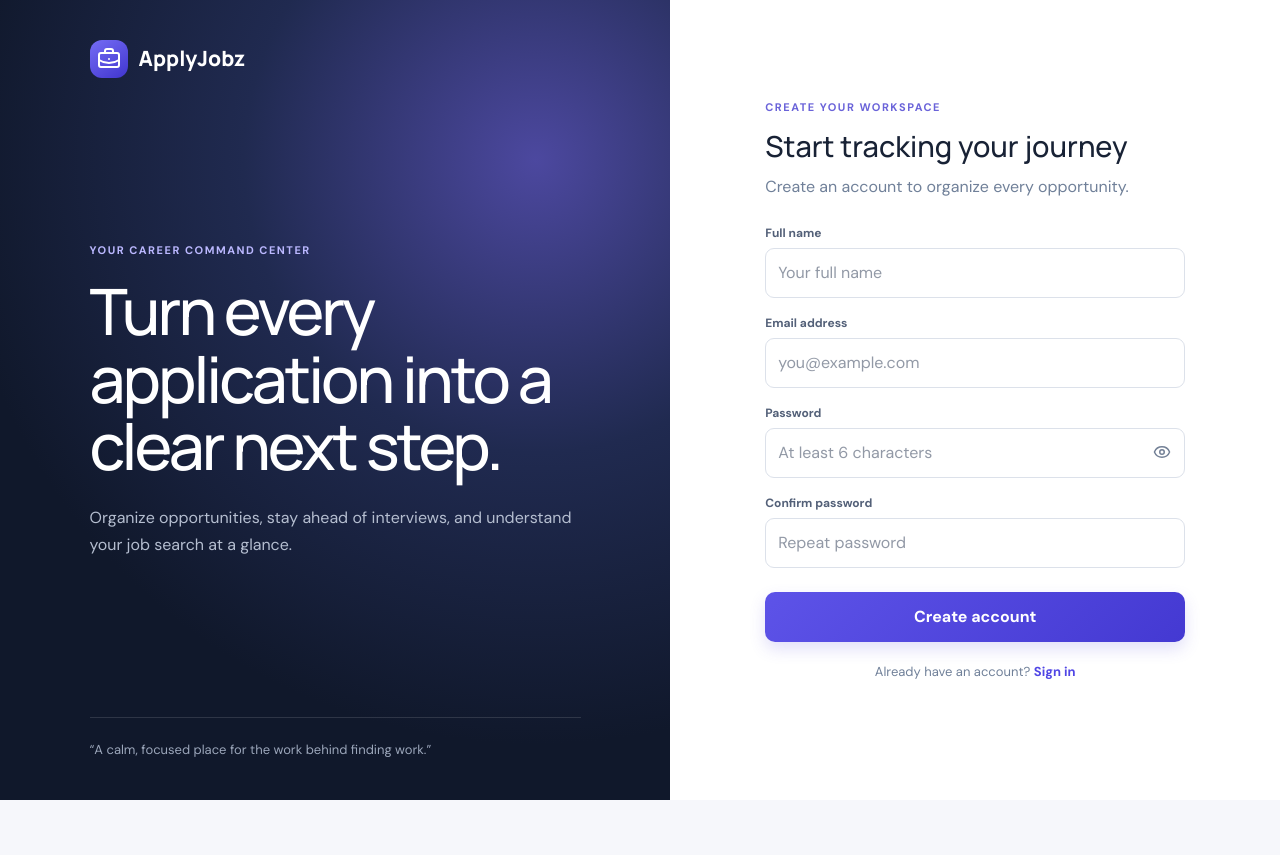
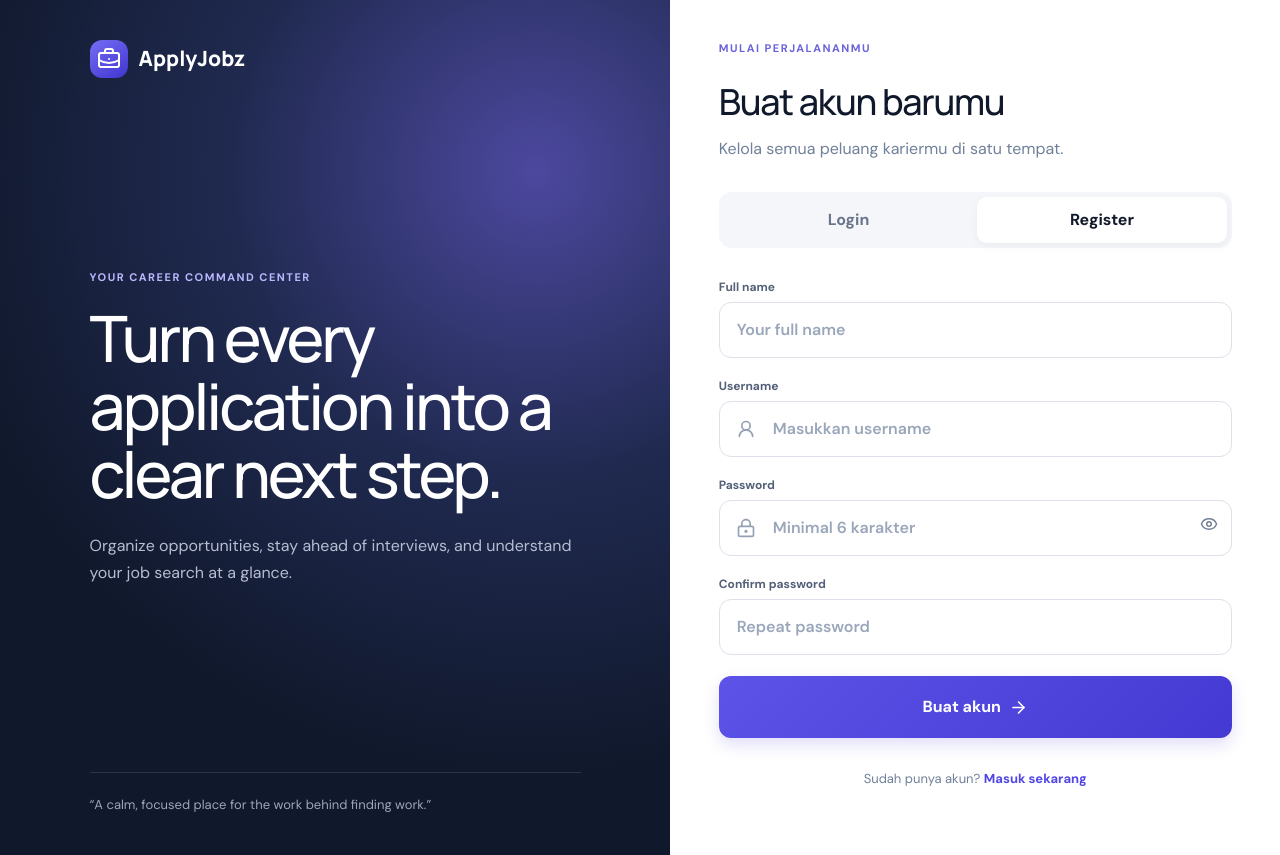
Before and after one commit to PutraSaputraa/ApplyJobs, a React (Vite) app in the folder ApplyJobs/: page /register in a window 1280 px wide. Before the commit the page ends 800 px from the top, so only its background shows below. Built offline with nearby package versions, Linux system fonts and the light colour scheme; no server answers.

Commit message:
Enhance authentication UI with improved layout, styling, and localization

```diff
--- a/ApplyJobs/src/index.css
+++ b/ApplyJobs/src/index.css
@@ -1566,28 +1566,84 @@ td small {
   padding: 35px;
 }
 .auth-form {
-  width: min(420px, 100%);
+  width: min(513px, 100%);
 }
 .auth-form h2 {
-  font-size: 29px;
-  margin: 7px 0;
+  color: #10182b;
+  font-size: 36px;
+  letter-spacing: -1.25px;
+  margin: 16px 0 8px;
 }
 .auth-form > p {
   color: var(--muted);
-  margin-bottom: 25px;
+  font-size: 16px;
+  margin-bottom: 31px;
+}
+.auth-tabs {
+  display: grid;
+  grid-template-columns: 1fr 1fr;
+  gap: 4px;
+  padding: 5px;
+  margin-bottom: 30px;
+  border-radius: 13px;
+  background: #f5f6f9;
+}
+.auth-tabs a {
+  min-height: 46px;
+  border-radius: 10px;
+  display: grid;
+  place-items: center;
+  color: #69768b;
+  font-weight: 700;
+}
+.auth-tabs a.active {
+  color: #11192b;
+  background: #fff;
+  box-shadow: 0 3px 10px #17213a0d;
 }
 .auth-form label {
-  margin: 16px 0;
+  margin: 19px 0;
 }
 .auth-form input {
-  padding: 12px;
+  min-height: 56px;
+  padding: 15px 17px;
   width: 100%;
+  border-radius: 12px;
+  font-weight: 600;
+}
+.auth-form input::placeholder {
+  color: #9aa6ba;
+}
+.auth-input {
+  position: relative;
+}
+.auth-input > svg {
+  position: absolute;
+  z-index: 1;
+  left: 17px;
+  top: 18px;
+  width: 20px;
+  height: 20px;
+  color: #94a0b4;
+}
+.auth-input input {
+  padding-left: 53px;
 }
 .password {
   position: relative;
 }
 .password input {
   padding-right: 48px;
+  padding-left: 53px;
+}
+.password .password-leading-icon {
+  position: absolute;
+  z-index: 1;
+  left: 17px;
+  top: 18px;
+  width: 20px;
+  height: 20px;
+  color: #94a0b4;
 }
 .password button {
   position: absolute;
@@ -1603,13 +1659,55 @@ td small {
 }
 .auth-submit {
   width: 100%;
-  margin-top: 8px;
-  padding: 13px;
+  min-height: 62px;
+  margin-top: 2px;
+  padding: 15px;
+  border-radius: 12px;
+  font-size: 16px;
+}
+.auth-submit svg {
+  width: 19px;
+  height: 19px;
+}
+.auth-divider {
+  height: 1px;
+  margin: 29px 0 27px;
+  background: #dfe4ec;
+  display: flex;
+  justify-content: center;
+}
+.auth-divider span {
+  padding: 0 13px;
+  color: #98a3b5;
+  background: #fff;
+  font-size: 12px;
+  transform: translateY(-8px);
+}
+.auth-demo {
+  width: 100%;
+  min-height: 54px;
+  border: 1px solid #d8deea;
+  border-radius: 12px;
+  color: #10182b;
+  background: #fff;
+  font-weight: 700;
+  cursor: pointer;
+}
+.auth-demo:hover {
+  border-color: #aaa4ef;
+  background: #fafaff;
+}
+.auth-demo-hint {
+  display: block;
+  margin-top: 11px;
+  color: #a2adbe;
+  text-align: center;
+  font-size: 11px;
 }
 .switch {
   text-align: center;
   font-size: 13px !important;
-  margin-top: 20px !important;
+  margin-top: 31px !important;
 }
 .switch a {
   color: var(--primary);
@@ -1873,7 +1971,7 @@ td small {
     padding: 25px 20px;
   }
   .auth-form h2 {
-    font-size: 25px;
+    font-size: 30px;
   }
 }
 @media (max-width: 430px) {
--- a/ApplyJobs/src/pages/AuthPages.jsx
+++ b/ApplyJobs/src/pages/AuthPages.jsx
@@ -1,5 +1,12 @@
 import { useState } from "react";
-import { BriefcaseBusiness, Eye, EyeOff } from "lucide-react";
+import {
+  ArrowRight,
+  BriefcaseBusiness,
+  Eye,
+  EyeOff,
+  LockKeyhole,
+  UserRound,
+} from "lucide-react";
 import { Link, useNavigate } from "react-router-dom";
 import { login, register } from "../services/authService";
 import { ErrorMessage } from "../components/common/UI";
@@ -65,18 +72,26 @@ function AuthPage({ mode }) {
       <section className="auth-form-wrap">
         <form className="auth-form" onSubmit={submit}>
           <span className="eyebrow">
-            {isRegister ? "Create your workspace" : "Welcome back"}
+            {isRegister ? "Mulai perjalananmu" : "Selamat datang kembali"}
           </span>
           <h2>
             {isRegister
-              ? "Start tracking your journey"
-              : "Sign in to ApplyJobz"}
+              ? "Buat akun barumu"
+              : "Masuk ke akunmu"}
           </h2>
           <p>
             {isRegister
-              ? "Create an account to organize every opportunity."
-              : "Pick up where you left off."}
+              ? "Kelola semua peluang kariermu di satu tempat."
+              : "Lanjutkan progres dan aktivitasmu hari ini."}
           </p>
+          <div className="auth-tabs" aria-label="Pilih metode autentikasi">
+            <Link className={!isRegister ? "active" : ""} to="/login">
+              Login
+            </Link>
+            <Link className={isRegister ? "active" : ""} to="/register">
+              Register
+            </Link>
+          </div>
           <ErrorMessage message={error} />
           {isRegister && (
             <label>
@@ -91,19 +106,24 @@ function AuthPage({ mode }) {
             </label>
           )}
           <label>
-            <span>Email address</span>
+            <span>Username</span>
+            <div className="auth-input">
+              <UserRound />
               <input
                 required
                 type="email"
                 autoComplete="email"
                 value={f.email}
                 onChange={(e) => setF({ ...f, email: e.target.value })}
-              placeholder="you@example.com"
+                placeholder="Masukkan username"
+                aria-label="Username"
               />
+            </div>
           </label>
           <label>
             <span>Password</span>
             <div className="password">
+              <LockKeyhole className="password-leading-icon" />
               <input
                 required
                 minLength="6"
@@ -111,7 +131,7 @@ function AuthPage({ mode }) {
                 autoComplete={isRegister ? "new-password" : "current-password"}
                 value={f.password}
                 onChange={(e) => setF({ ...f, password: e.target.value })}
-                placeholder="At least 6 characters"
+                placeholder="Minimal 6 karakter"
               />
               <button
                 type="button"
@@ -136,15 +156,29 @@ function AuthPage({ mode }) {
           )}
           <button className="btn primary auth-submit" disabled={loading}>
             {loading
-              ? "Please wait..."
+              ? "Mohon tunggu..."
               : isRegister
-                ? "Create account"
-                : "Sign in"}
+                ? "Buat akun"
+                : "Masuk ke MyActivity"}
+            {!loading && <ArrowRight />}
           </button>
+          {!isRegister && (
+            <>
+              <div className="auth-divider">
+                <span>atau coba tanpa membuat akun</span>
+              </div>
+              <button className="auth-demo" type="button">
+                Lihat dashboard demo
+              </button>
+              <small className="auth-demo-hint">
+                Tidak memerlukan akun Firebase
+              </small>
+            </>
+          )}
           <p className="switch">
-            {isRegister ? "Already have an account?" : "New to ApplyJobz?"}{" "}
+            {isRegister ? "Sudah punya akun?" : "Belum punya akun?"}{" "}
             <Link to={isRegister ? "/login" : "/register"}>
-              {isRegister ? "Sign in" : "Create account"}
+              {isRegister ? "Masuk sekarang" : "Daftar sekarang"}
             </Link>
           </p>
         </form>
```
Lines whose indentation alone changed are shown as unchanged.
